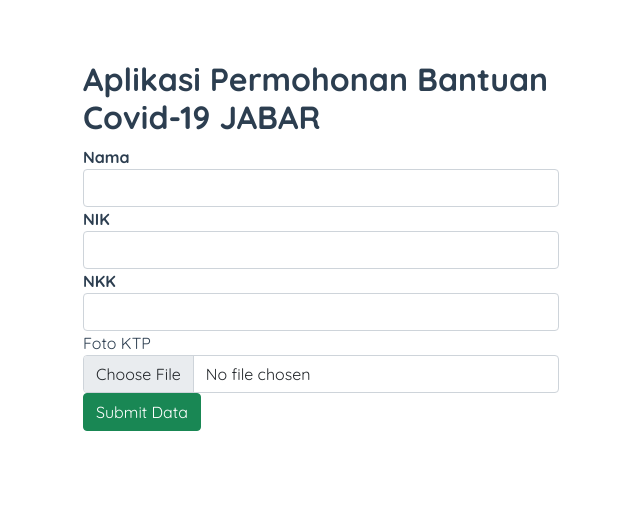
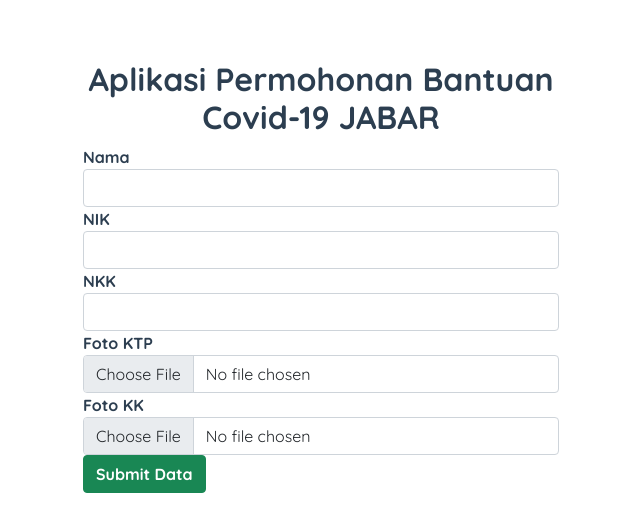
Before and after one commit to nazzalra/permohonan-bantuan-pandemi, a Vue app: page / in a window 1280 px wide. Shown: the top 532 px of the page, without its empty margins (319-959 px from the left). Built offline with nearby package versions, Linux system fonts and the light colour scheme.

Commit message:
create and validate userData foto_kk

```diff
--- a/src/App.vue
+++ b/src/App.vue
@@ -1,6 +1,6 @@
 <template>
   <div class="container app-container">
-    <h2 class="fw-bold">Aplikasi Permohonan Bantuan Covid-19 JABAR</h2>
+    <h2 class="fw-bold text-center">Aplikasi Permohonan Bantuan Covid-19 JABAR</h2>
     <form-validation />
   </div>
 </template>
--- a/src/components/FormValidation.vue
+++ b/src/components/FormValidation.vue
@@ -52,7 +52,7 @@
     </div>
 
     <div class="form-group">
-      <label for="foto_ktp">Foto KTP</label>
+      <label for="foto_ktp" class="fw-bold">Foto KTP</label>
       <input
         type="file"
         @change="changeFoto($event, 'foto_ktp')"
@@ -73,7 +73,28 @@
     </div>
 
     <div class="form-group">
-      <button class="btn btn-block btn-success">Submit Data</button>
+      <label for="foto_kk" class="fw-bold">Foto KK</label>
+      <input
+        type="file"
+        @change="changeFoto($event, 'foto_kk')"
+        id="foto_kk"
+        name="foto_kk"
+        class="form-control"
+        :class="{ 'is-invalid': isError('foto_kk') }"
+      />
+      <div v-if="isError('foto_kk')" class="invalid-feedback">
+        <span v-if="isInvalid('foto_kk', 'required')">*Wajib diupload</span>
+        <span v-else-if="isInvalid('foto_kk', 'imgFilesize')"
+          >Ukuran file melebihi ukuran maksimal ( > 2MB)</span
+        >
+        <span v-else-if="isInvalid('foto_kk', 'imgFormat')"
+          >Format file tidak didukung. Gunakan format JPG,JPEG,PNG atau BMP</span
+        >
+      </div>
+    </div>
+
+    <div class="form-group">
+      <button class="btn btn-block btn-success fw-bold">Submit Data</button>
     </div>
   </form>
 </template>
@@ -95,6 +116,7 @@ export default {
         nik: "",
         nkk: "",
         foto_ktp: "",
+        foto_kk: "",
       },
       isSubmit: false,
     };
@@ -118,6 +140,11 @@ export default {
           minLength: minLength(16),
         },
         foto_ktp: {
+          required,
+          imgFilesize,
+          imgFormat,
+        },
+        foto_kk: {
           required,
           imgFilesize,
           imgFormat,
```
